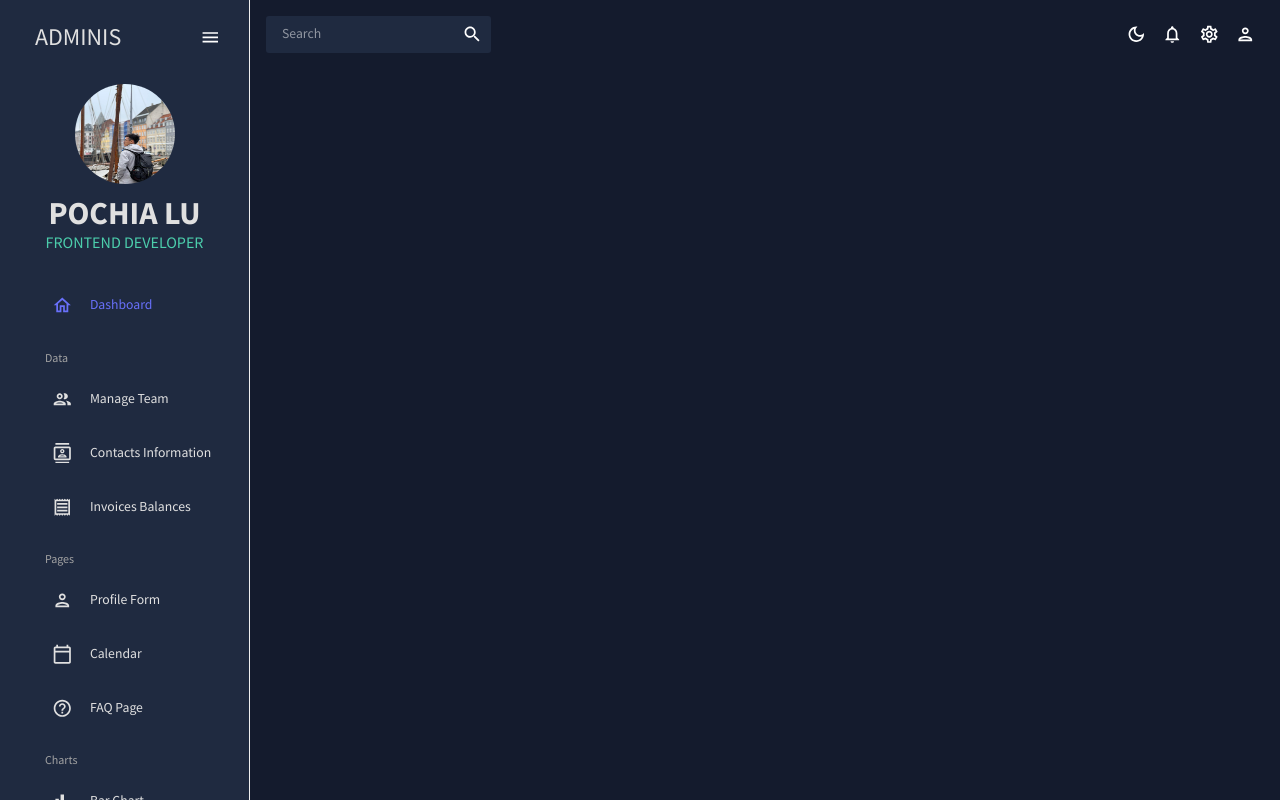
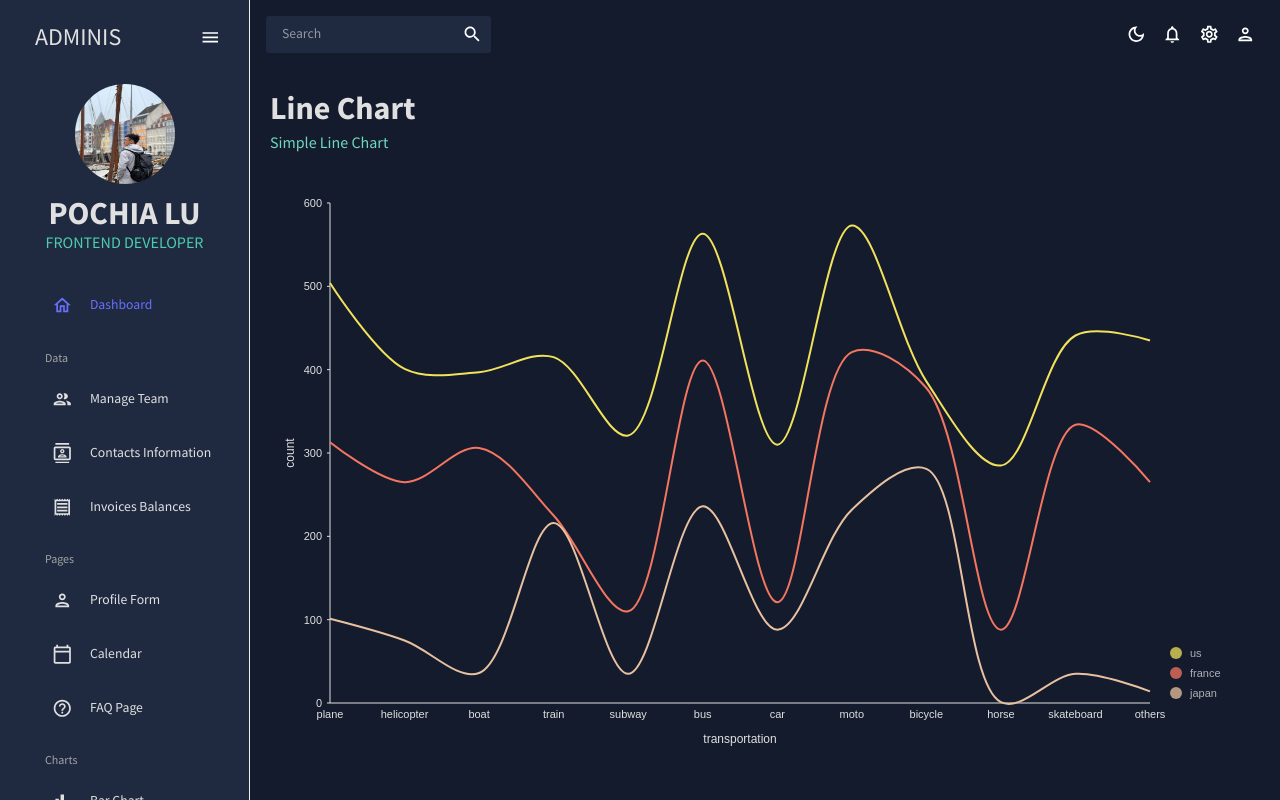
Before and after one commit to MantaXXX/react-admin, a React (Vite) app: page /line in a window 1280 px wide. Shown: the top 800 px of the page. Built offline with nearby package versions, Linux system fonts and the light colour scheme.

Commit message:
新增 LineChart 元件，line 頁面

```diff
--- a/src/App.jsx
+++ b/src/App.jsx
@@ -11,7 +11,7 @@
 import Invoices from "./scenes/invoices";
 import Form from "./scenes/form";
 import Bar from "./scenes/bar";
-// import Line from "./scenes/line";
+import Line from "./scenes/line";
 import Pie from "./scenes/pie";
 import FAQ from "./scenes/faq";
 // import Geography from "./scenes/geography";
@@ -39,7 +39,7 @@
               <Route path="/form" element={<Form />} />
               <Route path="/bar" element={<Bar />} />
               <Route path="/pie" element={<Pie />} />
-              {/* <Route path="/line" element={<Line />} /> */}
+              <Route path="/line" element={<Line />} />
               <Route path="/faq" element={<FAQ />} />
               <Route path="/calendar" element={<Calendar />} />
               {/* <Route path="/geography" element={<Geography />} /> */}
--- /dev/null
+++ b/src/components/LineChart.jsx
@@ -0,0 +1,117 @@
+import { ResponsiveLine } from "@nivo/line";
+import { useTheme } from "@mui/material";
+import { tokens } from "../theme";
+import { mockLineData as data } from "../data/mockData";
+
+const LineChart = ({ isCustomLineColors = false, isDashboard = false }) => {
+  const theme = useTheme();
+  const colors = tokens(theme.palette.mode);
+
+  return (
+    <ResponsiveLine
+      data={data}
+      theme={{
+        axis: {
+          domain: {
+            line: {
+              stroke: colors.grey[100],
+            },
+          },
+          legend: {
+            text: {
+              fill: colors.grey[100],
+            },
+          },
+          ticks: {
+            line: {
+              stroke: colors.grey[100],
+              strokeWidth: 1,
+            },
+            text: {
+              fill: colors.grey[100],
+            },
+          },
+        },
+        legends: {
+          text: {
+            fill: colors.grey[100],
+          },
+        },
+        tooltip: {
+          container: {
+            color: colors.primary[500],
+          },
+        },
+      }}
+      colors={isDashboard ? { datum: "color" } : { scheme: "nivo" }} // added
+      margin={{ top: 50, right: 110, bottom: 50, left: 60 }}
+      xScale={{ type: "point" }}
+      yScale={{
+        type: "linear",
+        min: "auto",
+        max: "auto",
+        stacked: true,
+        reverse: false,
+      }}
+      yFormat=" >-.2f"
+      curve="catmullRom"
+      axisTop={null}
+      axisRight={null}
+      axisBottom={{
+        orient: "bottom",
+        tickSize: 0,
+        tickPadding: 5,
+        tickRotation: 0,
+        legend: isDashboard ? undefined : "transportation", // added
+        legendOffset: 36,
+        legendPosition: "middle",
+      }}
+      axisLeft={{
+        orient: "left",
+        tickValues: 5, // added
+        tickSize: 3,
+        tickPadding: 5,
+        tickRotation: 0,
+        legend: isDashboard ? undefined : "count", // added
+        legendOffset: -40,
+        legendPosition: "middle",
+      }}
+      enableGridX={false}
+      enableGridY={false}
+      pointSize={8}
+      pointColor={{ theme: "background" }}
+      pointBorderWidth={2}
+      pointBorderColor={{ from: "serieColor" }}
+      pointLabelYOffset={-12}
+      useMesh={true}
+      legends={[
+        {
+          anchor: "bottom-right",
+          direction: "column",
+          justify: false,
+          translateX: 100,
+          translateY: 0,
+          itemsSpacing: 0,
+          itemDirection: "left-to-right",
+          itemWidth: 80,
+          itemHeight: 20,
+          itemOpacity: 0.75,
+          symbolSize: 12,
+          symbolShape: "circle",
+          symbolBorderColor: "rgba(0, 0, 0, .5)",
+          effects: [
+            {
+              on: "hover",
+              style: {
+                itemBackground: "rgba(0, 0, 0, .03)",
+                itemOpacity: 1,
+              },
+            },
+          ],
+        },
+      ]}
+    />
+  );
+};
+
+export default LineChart;
--- /dev/null
+++ b/src/scenes/line/index.jsx
@@ -0,0 +1,16 @@
+import { Box } from "@mui/material";
+import Header from "../../components/Header";
+import LineChart from "../../components/LineChart";
+
+const Line = () => {
+  return (
+    <Box m="20px">
+      <Header title="Line Chart" subtitle="Simple Line Chart" />
+      <Box height="75vh">
+        <LineChart />
+      </Box>
+    </Box>
+  );
+};
+
+export default Line;
```
